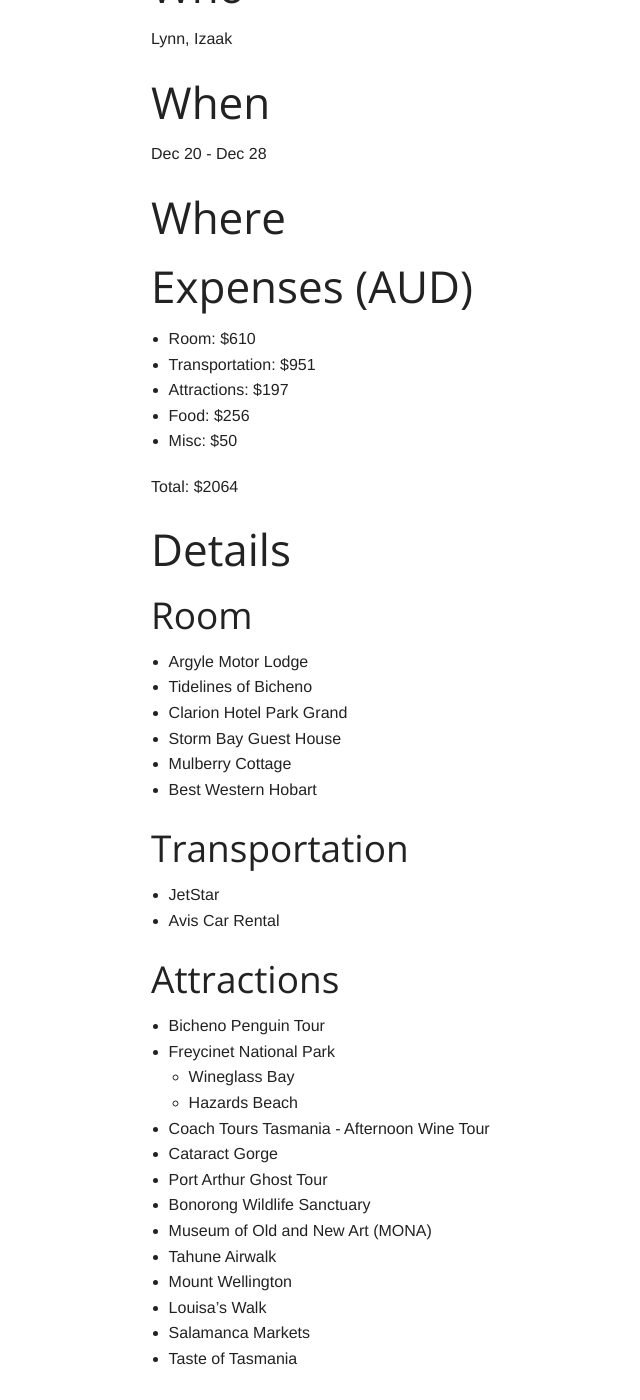
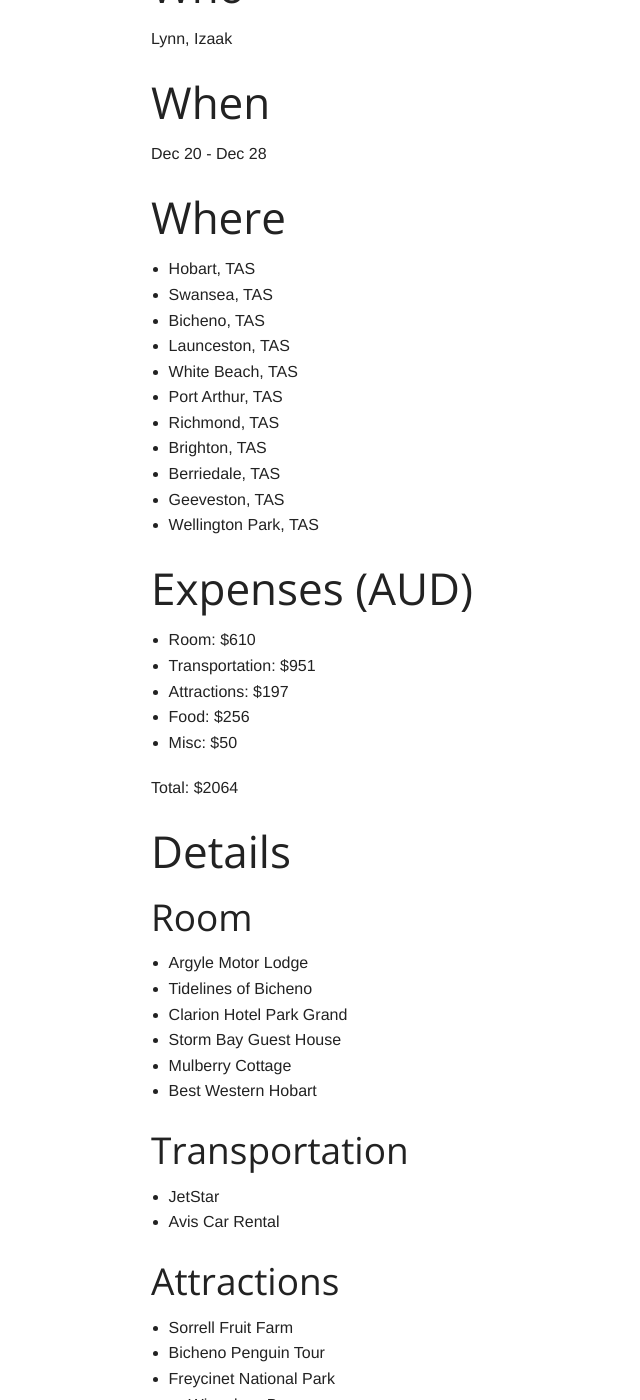
Before and after one commit to lkn/lkn.github.io, a Jekyll site: the page built from _posts/2014-01-05-the-tassie-breakdown.md, in a window 1280 px wide and 1400 px high, scrolled down 199 px. Shown: the whole window, without its empty margins (4-644 px from the left). Built offline with Jekyll 4.4.1, drawn with Linux system fonts in a browser that asks for light colours; Markdown is read by kramdown in place of the engine named in the settings.

Commit message:
including places

```diff
--- a/_posts/2014-01-05-the-tassie-breakdown.md
+++ b/_posts/2014-01-05-the-tassie-breakdown.md
@@ -11,6 +11,17 @@ Lynn, Izaak
 Dec 20 - Dec 28
 
 # Where
+* Hobart, TAS
+* Swansea, TAS
+* Bicheno, TAS
+* Launceston, TAS
+* White Beach, TAS
+* Port Arthur, TAS
+* Richmond, TAS
+* Brighton, TAS
+* Berriedale, TAS
+* Geeveston, TAS
+* Wellington Park, TAS
 
 # Expenses (AUD)
 * Room: $610
@@ -35,6 +46,7 @@ Total: $2064
 * Avis Car Rental
 
 ## Attractions
+* Sorrell Fruit Farm
 * Bicheno Penguin Tour
 * Freycinet National Park
   - Wineglass Bay
```
